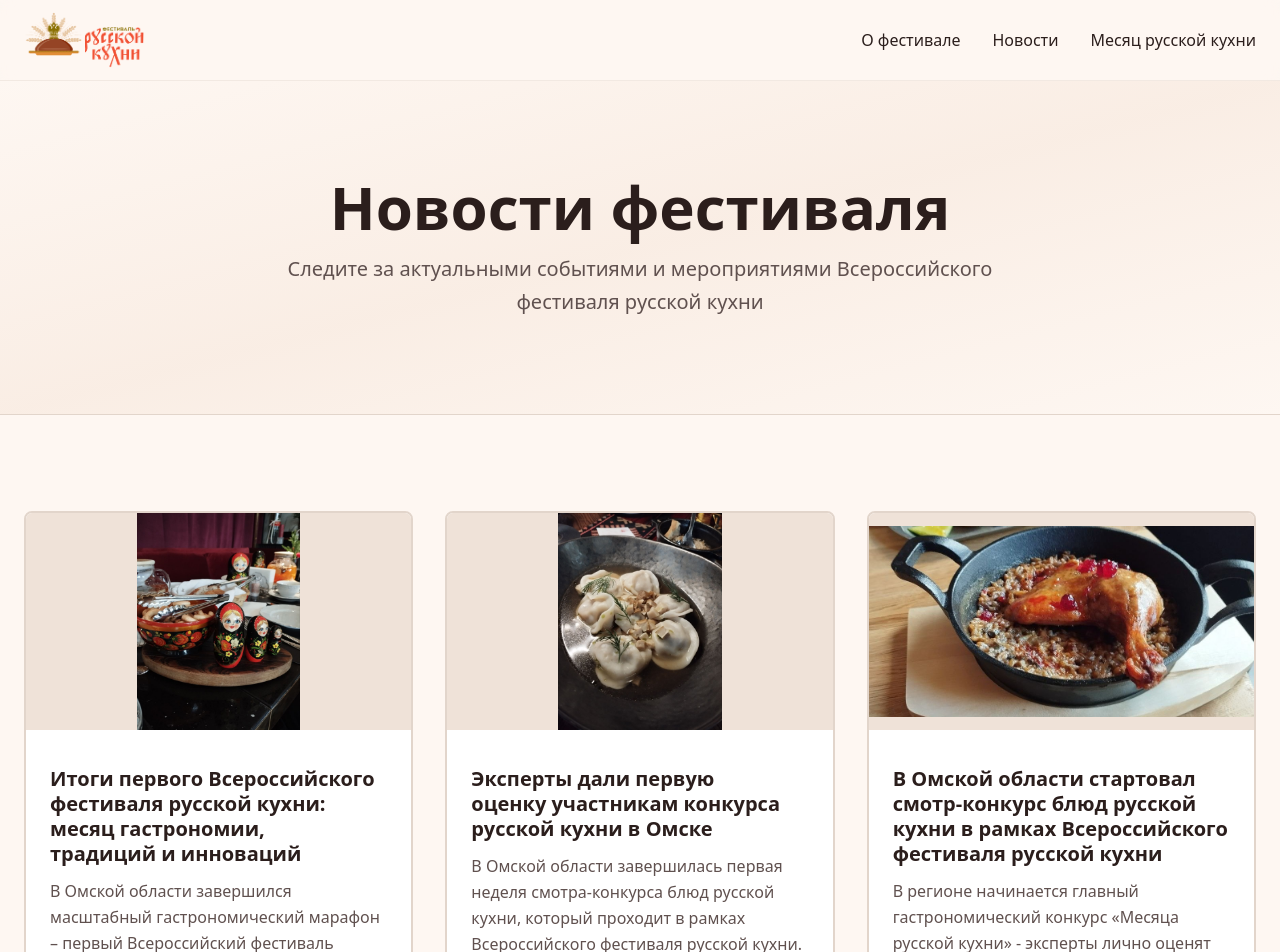
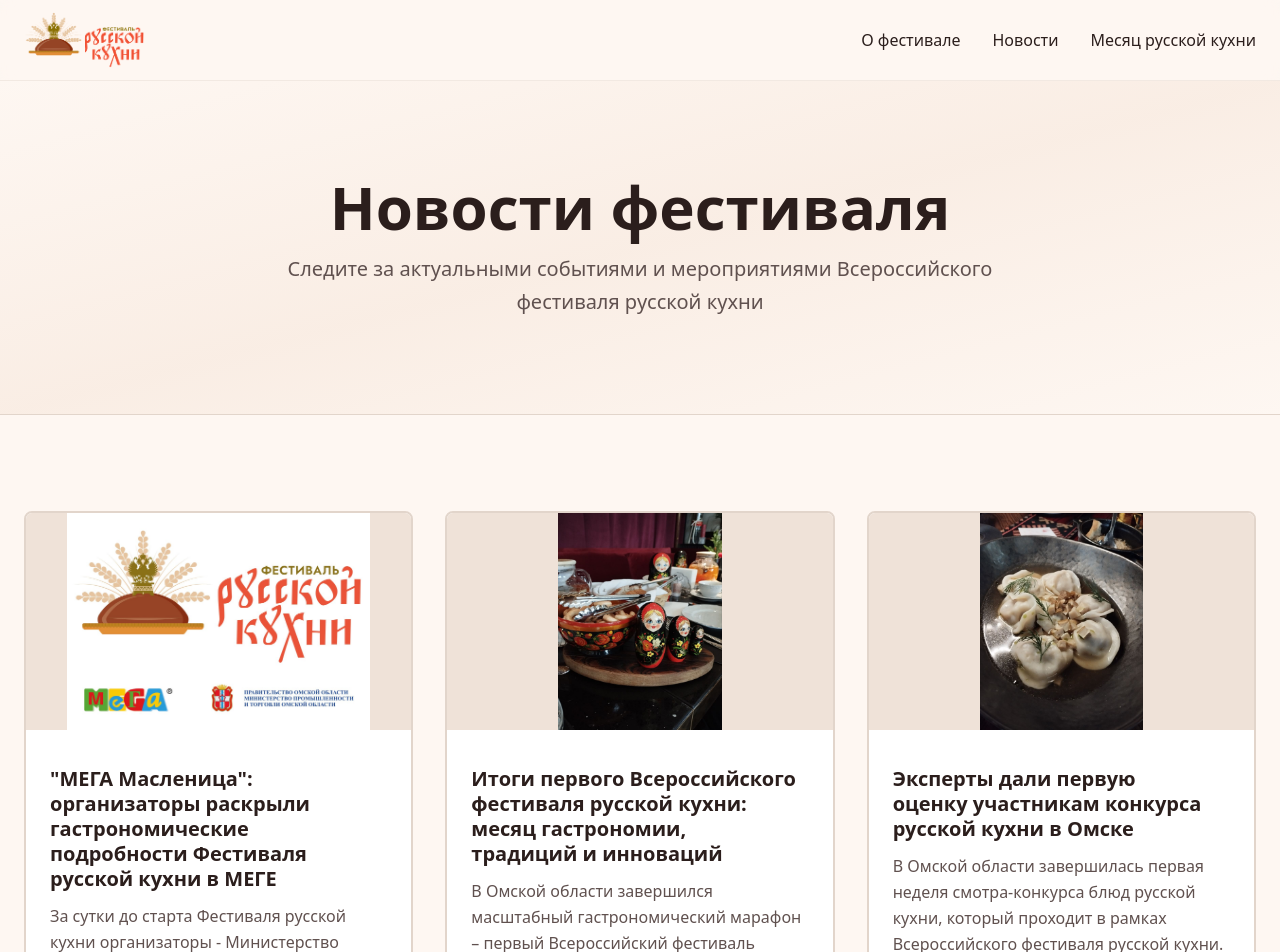
Before and after one commit to KITEK-projects/russian-cuisine-festival, a Next.js app: page /news in a window 1280 px wide. Shown: the top 952 px of the page. Built offline with nearby package versions, Linux system fonts and the light colour scheme.

Commit message:
feat: news

```diff
--- a/app/page.tsx
+++ b/app/page.tsx
@@ -550,6 +550,7 @@ export default function HomePage() {
             </main>
             <DividerPattern />
             <Footer />
+
         </div>
     )
 }
--- a/public/articles.ts
+++ b/public/articles.ts
@@ -645,4 +645,65 @@ IV региональный конкурс профессионального м
 </p>
     `,
     },
+    {
+        id: "11",
+        title: '"МЕГА Масленица": организаторы раскрыли гастрономические подробности Фестиваля русской кухни в МЕГЕ',
+        excerpt:
+            "За сутки до старта Фестиваля русской кухни организаторы - Министерство промышленности и торговли Омской области и торговый центр МЕГА - обнародовали детали праздничной программы. Стало известно, чем будут угощать гостей и какие кулинарные сюрпризы их ждут.",
+        images: ["/articles/mega/1.jpg"],
+        content: `
+<p>
+    Уже завтра, 21 февраля, в Омске стартует Фестиваль русской
+    кухни. Первой площадкой фестиваля в этом году станет торговый
+    центр МЕГА, где с 13:00 до 15:00 развернутся масленичные
+    гуляния.
+</p>
+<br/>
+<p>
+    В гастрономической зоне фестиваля развернётся настоящая
+    кулинарная лаборатория. Гостей ждёт серия мастер-классов по
+    приготовлению блинов: ажурных и дрожжевых, с припёком, на
+    минеральной воде и на кефире. Все желающие смогут не только
+    наблюдать, но и попробовать свои силы в выпекании блинов на
+    скорость.
+</p>
+<br/>
+<p>
+    Не обойдётся и без бесплатных угощений: блины, травяной чай и
+    чай из шиповника, приготовленные в настоящем самоваре на дровах.
+</p>
+<br/>
+<p>Только на фестивале можно будет отведать:</p>
+<ul>
+    <li>
+        пряники с начинкой, выпеченные по семейному рецепту матушкой
+        церковного прихода храма преподобного Серафима Саровского
+        (Любинский район);
+    </li>
+    <li>
+        томлёное в печи мясо, приготовленное по старинному русскому
+        рецепту и разогретое на углях.
+    </li>
+</ul>
+<br/>
+<p>
+    Ну, а какая Масленица без народных забав? Для детей и взрослых
+    торговый центр МЕГА организовал: кольцеброс, бой подушками на
+    бревне, хоккей метлами и перетягивание каната. Кульминацией
+    праздника станет хоровод вокруг большого костра. Самые активные
+    участники конкурсов получат сертификаты на покупки в МЕГЕ.
+</p>
+<br/>
+<p>
+    Мероприятие пройдёт 21 февраля с 13:00 до 15:00 на парковке
+    торгового центра МЕГА (бульвар Архитекторов, 35). Ориентир -
+    вход №3. Вход свободный.
+</p>
+<br/>
+<p>
+    Приглашаем омичей и гостей города проводить зиму с размахом и
+    отведать настоящую русскую кухню!
+</p>
+    `,
+    },
 ]
```
Also changed, not shown: public/articles/mega/1.jpg (added).
